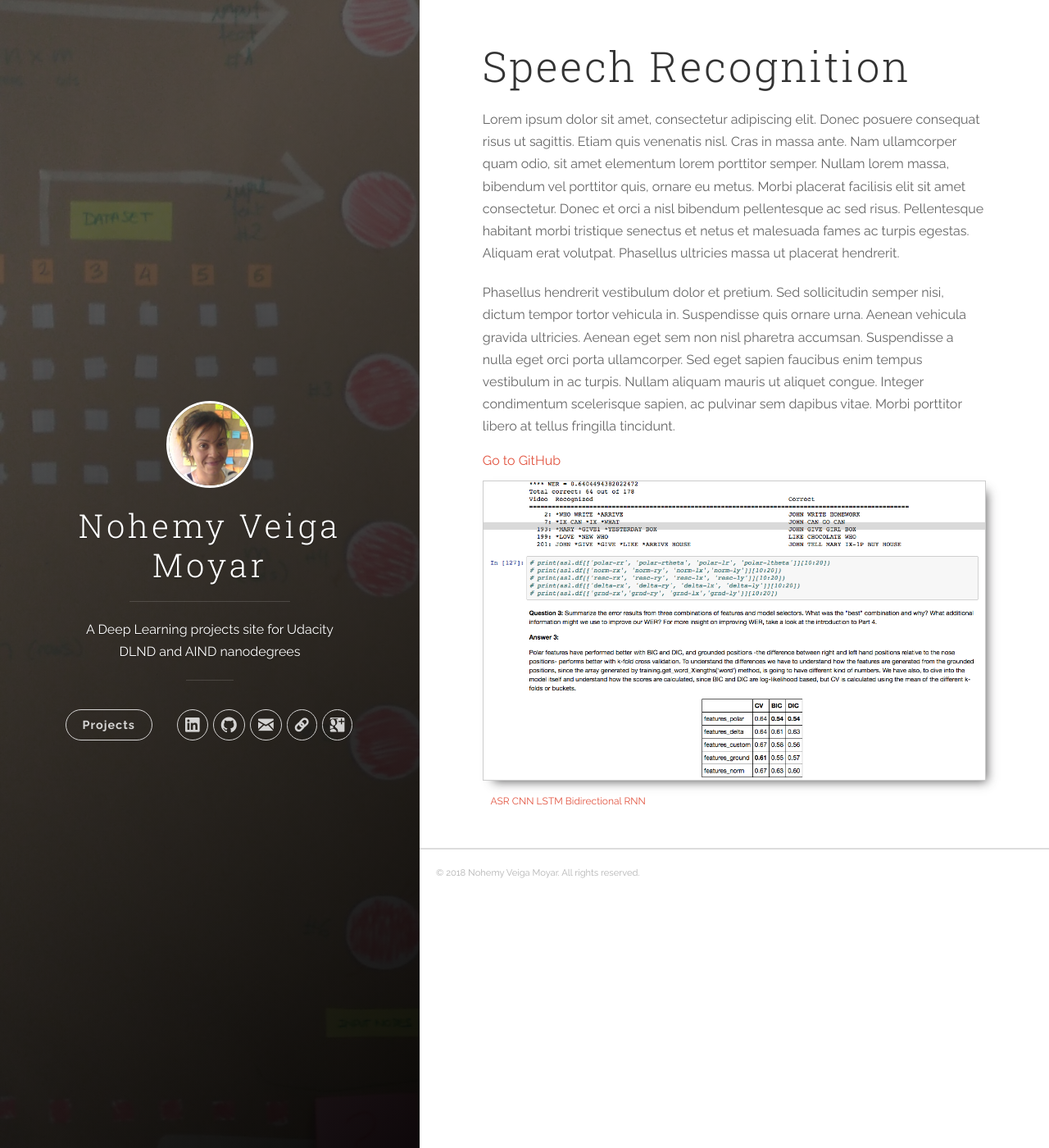
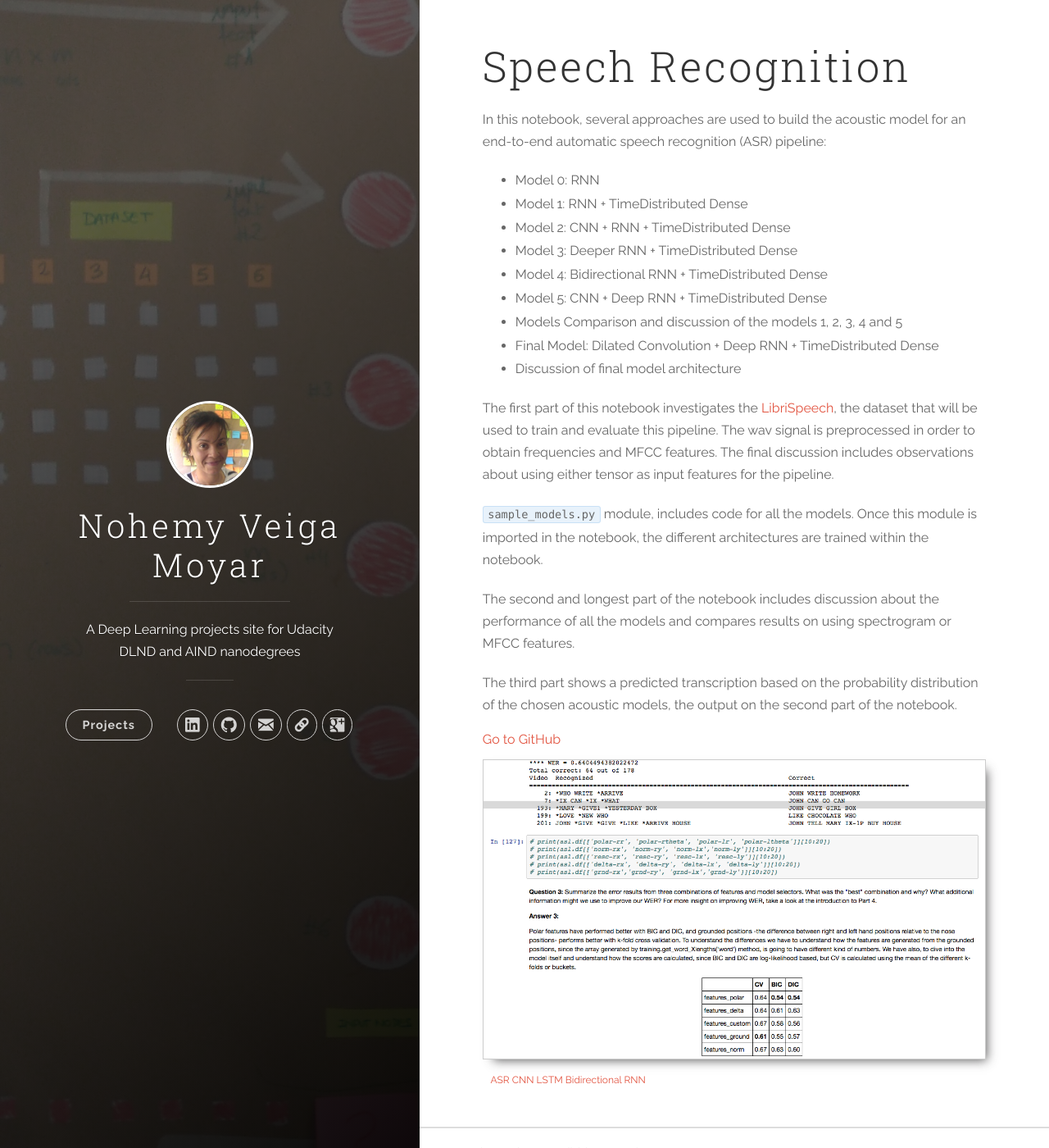
Before and after one commit to nvmoyar/nvmoyar.github.io, a Jekyll site: the page built from _projects/automatic-speech-recognition.md, in a window 1280 px wide and 1400 px high. Shown: the whole window at 82% size. Built offline with Jekyll 4.4.1, drawn with Linux system fonts in a browser that asks for light colours.

Commit message:
docs: final documentation for this project item

````diff
--- a/_projects/automatic-speech-recognition.md
+++ b/_projects/automatic-speech-recognition.md
@@ -1,7 +1,8 @@
 ---
 title: Speech Recognition
 layout: project_page
-description: Sed ullamcorper elit nibh, et fermentum dolor mollis ac. Sed varius consectetur mi, nec accumsan ex lacinia eu. Maecenas pulvinar enim ut elit molestie, et porttitor elit tempus. Aenean et leo vestibulum, vulputate nibh vehicula, pretium sem. Vestibulum varius diam velit, non feugiat lacus porta sed. In elementum risus sem, id venenatis justo consectetur nec.
+description: In this notebook, several approaches are used to build the acoustic model for an end-to-end automatic speech recognition (ASR) pipeline. In addition to providing different architectures, the notebook provides a discussion based on the observations after comparing the different models. The third part includes a predicted transcription based on the probability distribution of the chosen acoustic models, output on the second part of the notebook.
+project-link: https://github.com/nvmoyar/aind-speech-recognition
 project-image: recognizer_screenshot.png
 project-category: "Automatic Speech Recognition"
 project-tags:
@@ -11,6 +12,23 @@ project-tags:
  Bidirectional
  RNN
 ---
-Lorem ipsum dolor sit amet, consectetur adipiscing elit. Donec posuere consequat risus ut sagittis. Etiam quis venenatis nisl. Cras in massa ante. Nam ullamcorper quam odio, sit amet elementum lorem porttitor semper. Nullam lorem massa, bibendum vel porttitor quis, ornare eu metus. Morbi placerat facilisis elit sit amet consectetur. Donec et orci a nisl bibendum pellentesque ac sed risus. Pellentesque habitant morbi tristique senectus et netus et malesuada fames ac turpis egestas. Aliquam erat volutpat. Phasellus ultricies massa ut placerat hendrerit.
 
-Phasellus hendrerit vestibulum dolor et pretium. Sed sollicitudin semper nisi, dictum tempor tortor vehicula in. Suspendisse quis ornare urna. Aenean vehicula gravida ultricies. Aenean eget sem non nisl pharetra accumsan. Suspendisse a nulla eget orci porta ullamcorper. Sed eget sapien faucibus enim tempus vestibulum in ac turpis. Nullam aliquam mauris ut aliquet congue. Integer condimentum scelerisque sapien, ac pulvinar sem dapibus vitae. Morbi porttitor libero at tellus fringilla tincidunt.
+In this notebook, several approaches are used to build the acoustic model for an end-to-end automatic speech recognition (ASR) pipeline:
+
+* Model 0: RNN
+* Model 1: RNN + TimeDistributed Dense
+* Model 2: CNN + RNN + TimeDistributed Dense
+* Model 3: Deeper RNN + TimeDistributed Dense
+* Model 4: Bidirectional RNN + TimeDistributed Dense
+* Model 5: CNN + Deep RNN + TimeDistributed Dense
+* Models Comparison and discussion of the models 1, 2, 3, 4 and 5
+* Final Model: Dilated Convolution + Deep RNN + TimeDistributed Dense
+* Discussion of final model architecture
+
+The first part of this notebook investigates the [LibriSpeech](http://www.danielpovey.com/files/2015_icassp_librispeech.pdf), the dataset that will be used to train and evaluate this pipeline. The wav signal is preprocessed in order to obtain frequencies and MFCC features. The final discussion includes observations about using either tensor as input features for the pipeline.
+
+```sample_models.py``` module, includes code for all the models. Once this module is imported in the notebook, the different architectures are trained within the notebook.
+
+The second and longest part of the notebook includes discussion about the performance of all the models and compares results on using spectrogram or MFCC features.
+
+The third part shows a predicted transcription based on the probability distribution of the chosen acoustic models, the output on the second part of the notebook.
````
